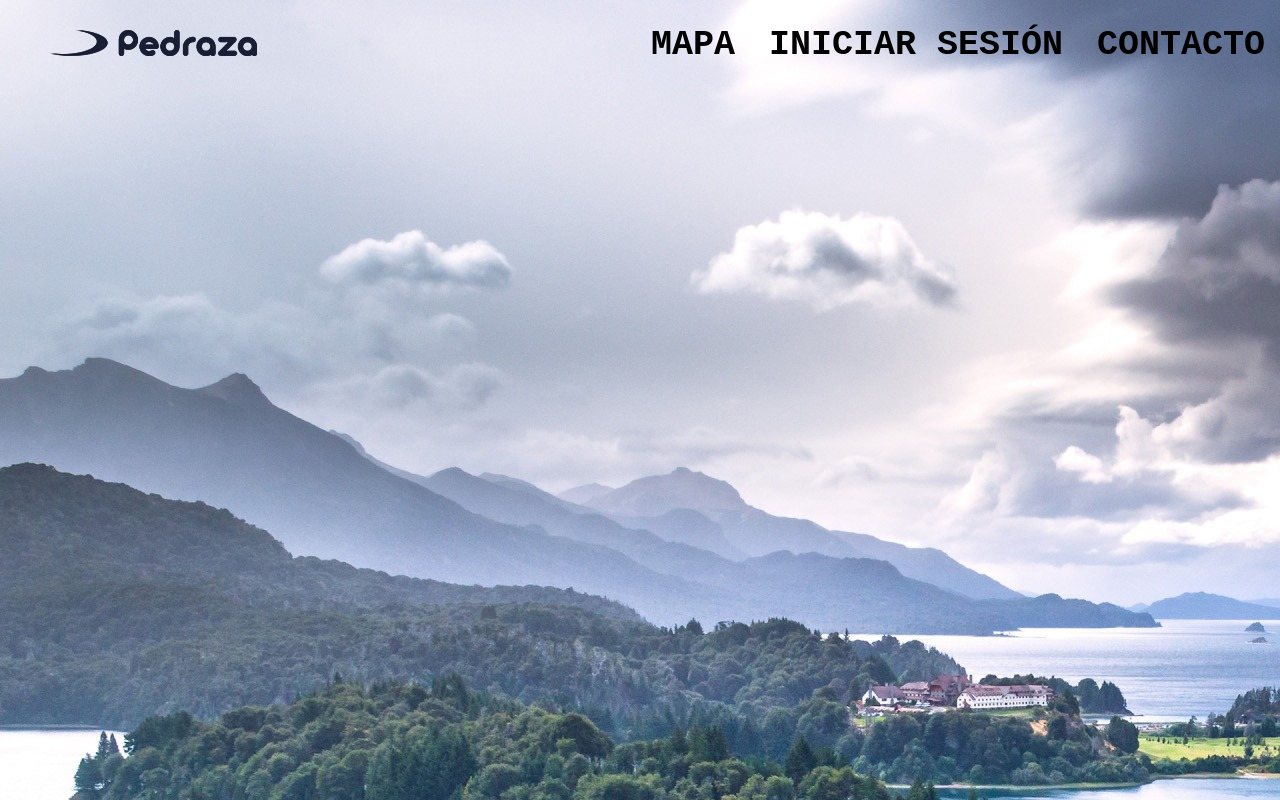
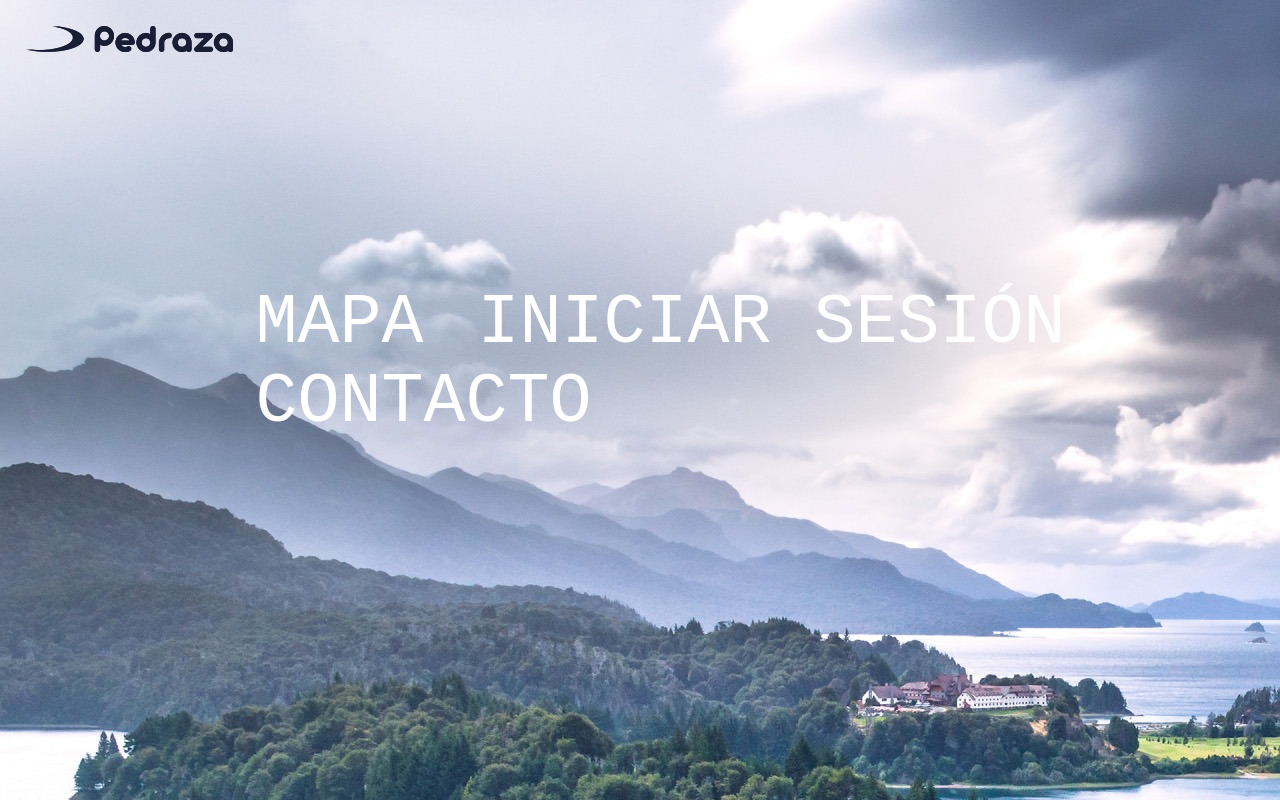
Before and after one commit to ghisauti/PROYECTO_TURISMO, a plain HTML site: page htmls/index.html in a window 1280 px wide. Drawn offline with Linux system fonts and the light colour scheme.

Commit message:
Subida de archivos

```diff
--- a/css/main.css
+++ b/css/main.css
@@ -1,8 +1,5 @@
 body {
-  display: block;
-  margin: auto;
   background-image: url("../imagenes/fondoinicio.jpg");
-
 }
 
 * {
@@ -19,6 +16,8 @@ header {
 .menu {
   display: block;
   list-style: none;
+  margin-top: 37%;
+  margin-left: 18%;
 }
 
 .menu li {
@@ -26,12 +25,13 @@ header {
 }
 
 .menu a {
-  color:black;
+  color: white;
   text-decoration: none;
-  padding: 15px;
+  padding: 25px;
   font-family:'Courier New', Courier, monospace;
-  font-size: 35px;
+  font-size: 70px;
 }
 .logo{
   padding-left: 50px;
+  padding: 2%;
 }
--- a/htmls/index.html
+++ b/htmls/index.html
@@ -8,17 +8,17 @@
     <link rel="stylesheet" href="../css/main.css">
 </head>
 <body>
+
+    <div>
+        <img class="logo" src="../imagenes/logo.png">
+    </div>
+
     <header>
-        <div>
-            <img class="logo" src="../imagenes/logo.png">
-        </div>
         <nav class="menu">
             <ul>
-                <b>
                     <li><a href="#">MAPA</a></li>
                     <li><a href="#">INICIAR SESIÓN</a></li>
                     <li><a href="#">CONTACTO</a></li>
-                </b>
             </ul>
         </nav>
     </header>
```
